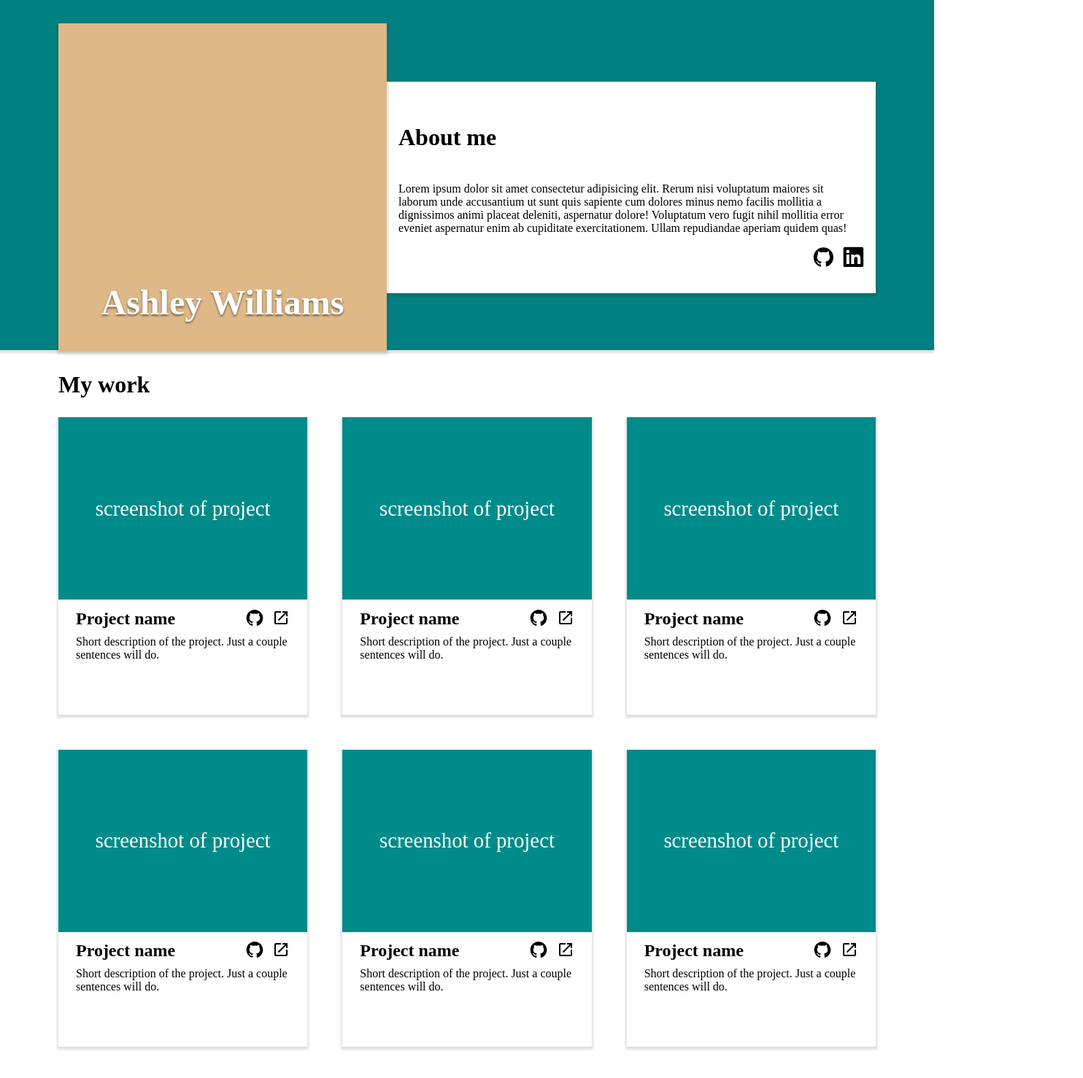
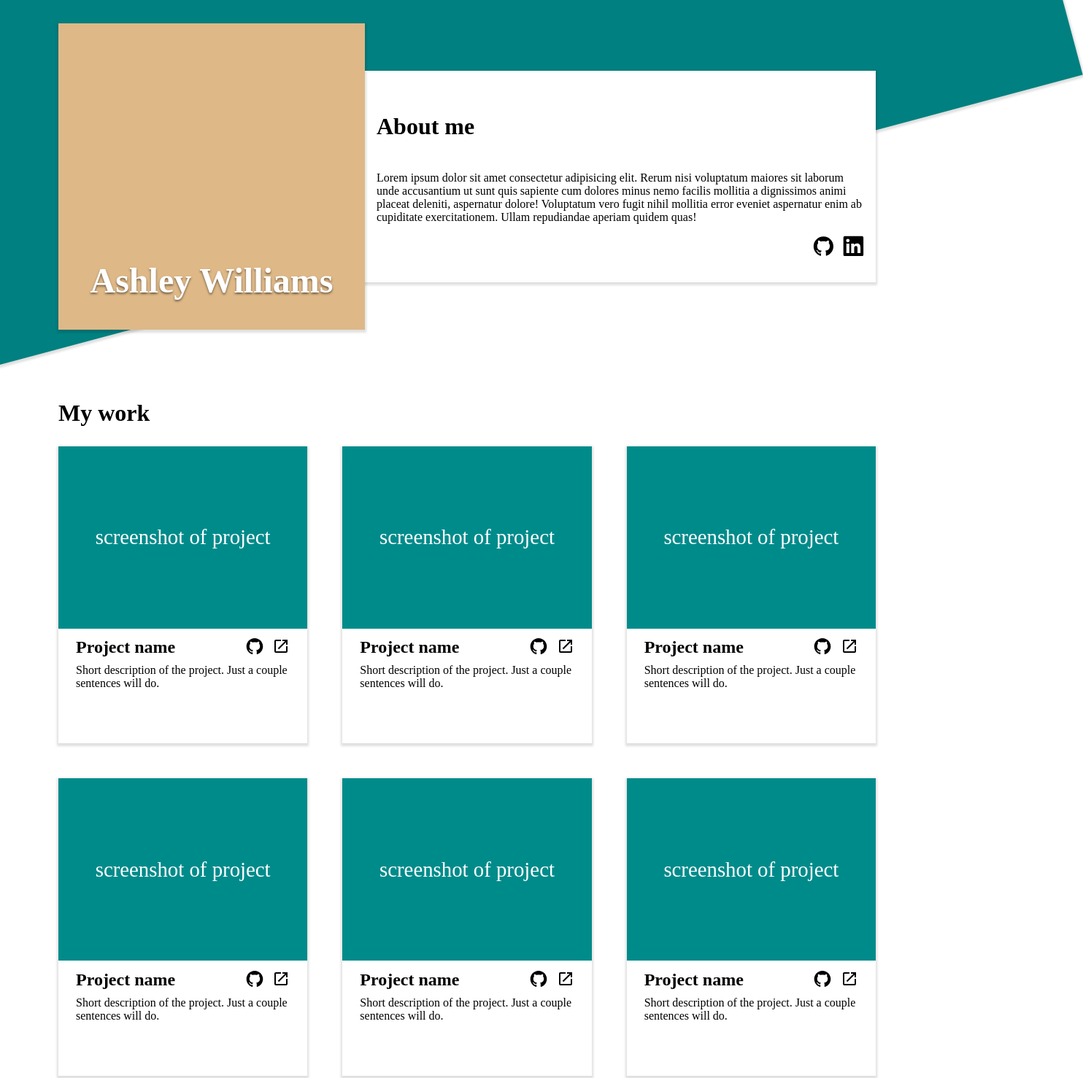
Before and after one commit to climaxmba/homepage, a website built with webpack: page dist/index.html in a window 1280 px wide. Shown: the top 1478 px of the page at 73% size, 1484 px wide, since content can reach past the window. Built offline with Linux system fonts and the light colour scheme.

Commit message:
Modify rules

```diff
--- a/src/style.css
+++ b/src/style.css
@@ -1,5 +1,5 @@
 html {
-  --mainimg: 450px;
+  --mainimg: 420px;
   --projectsimg-w: 300px;
   --projectsimg-h: 250px;
   --contactimg-h: 450px;
@@ -11,6 +11,7 @@ html {
 body {
   box-sizing: border-box;
   margin: 0;
+  overflow-x: hidden;
   background-color: var(--mainbg);
 }
 
@@ -25,17 +26,20 @@ a.iconwrapper {
 
 #content > section {
   z-index: 2;
+  position: relative;
 }
 
 #decorativebg {
   pointer-events: none;
   position: absolute;
   top: 0;
-  height: 60vh;
-  width: 100%;
+  z-index: 1;
+  height: 500px;
+  width: 120%;
   background-color: var(--decor-color);
   box-shadow: 0 2px 3px 2px #00000020;
-  z-index: 1;
+  transform: rotate(-15deg);
+  transform-origin: bottom left;
 }
 
 section:not(#contact-sectn) {
@@ -108,6 +112,10 @@ h3 {
 }
 
 /* Projects */
+#projects-sectn {
+  margin-top: 6rem !important;
+}
+
 #projects-contr {
   list-style: none;
   padding: 0;
```
Also changed, not shown: dist/bundle.js.
